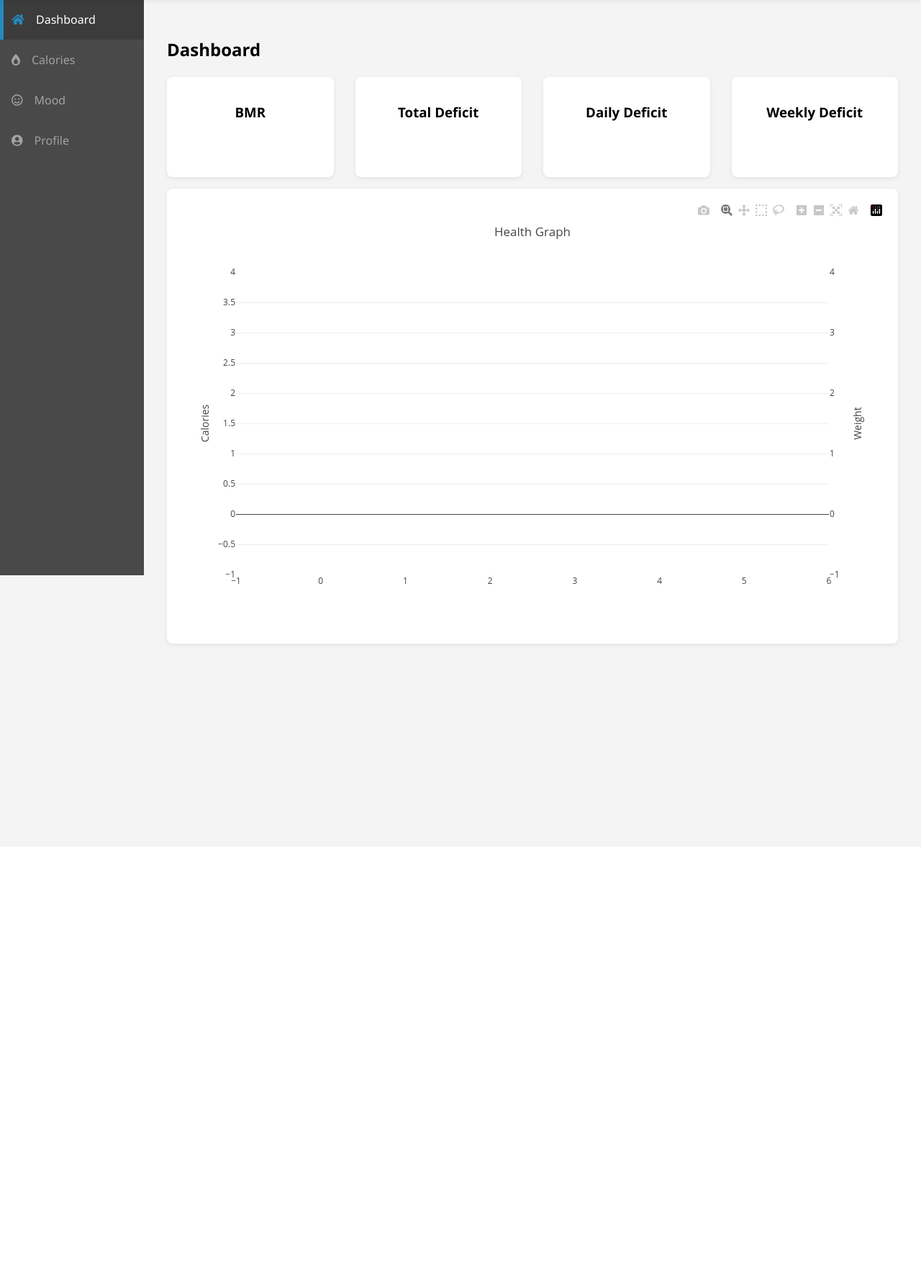
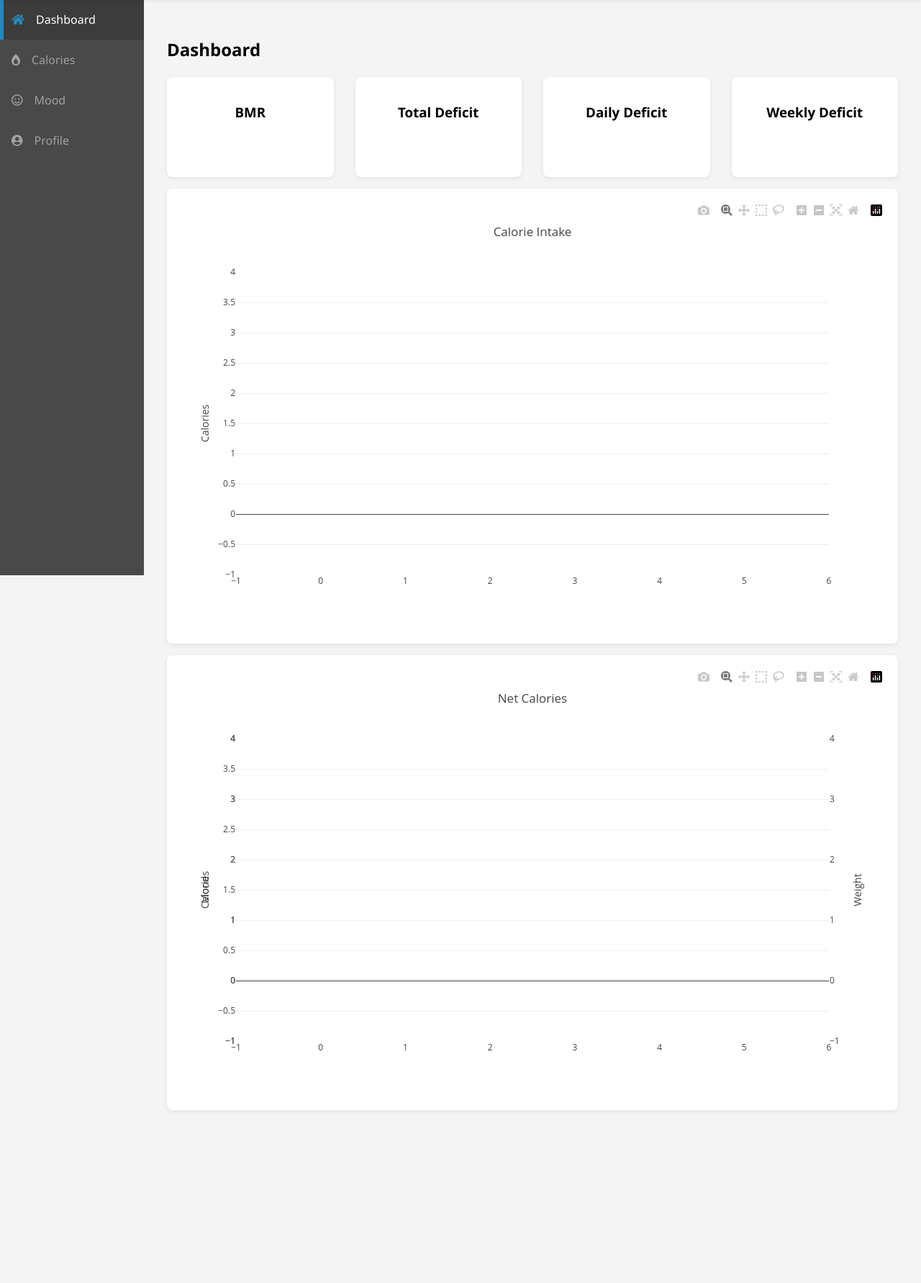
Before and after one commit to Mathic/portfolio, a Django app: page /health/ in a window 1280 px wide. Shown: the part 73-1855 px from the top of the page at 72% size. Before the commit the page ends 973 px from the top, so only its background shows below. Run offline with Django 3.2, Linux system fonts and the light colour scheme; a user stored in the database is signed in; tables that the repository leaves empty hold one stand-in row (values such as "Sample post"); parts of the project's set-up code (start-up, migrations or seed data) failed here and were passed over; some libraries are stand-ins or nearby versions.

Commit message:
Net calorie graph and exercise form
- Added a net calories bar graph with weight
- Minor change to calorie table: added a net calorie that is red when intake is more than output, green otherwise
- Started exercise form
- Added mathfilters to settings

```diff
--- a/calorie/forms.py
+++ b/calorie/forms.py
@@ -1,6 +1,6 @@
 # dappx/forms.py
 from django import forms
-from calorie.models import Entry, Calorie, Mood, Setup, Sleep, UserProfileInfo
+from calorie.models import Entry, Exercise, Calorie, Mood, Setup, Sleep, UserProfileInfo
 from django.contrib.auth.models import User
 
 GENDER_CHOICES = [
@@ -51,6 +51,11 @@ class CalorieForm(forms.ModelForm):
         model = Calorie
         fields = ('entry_weight', 'calories_in', 'calories_out')
 
+class ExerciseForm(forms.ModelForm):
+    class Meta():
+        model = Exercise
+        fields = ('exercise_duration', 'heart_rate')
+
 class SleepForm(forms.ModelForm):
     class Meta():
         model = Sleep
--- a/calorie/static/calorie/js/dashboard.js
+++ b/calorie/static/calorie/js/dashboard.js
@@ -1,37 +1,36 @@
 $(document).ready(function() {
   var days = []
   var cals_in = cals_out = moods = []
+  // $("#loading-alert").show();
 
-  callAjax('api/chart/health_graph', dailyGraph);
-
-  function callAjax(endpoint, callFunction) {
-    // $("#loading-alert").show();
   $.ajax({
     method: "GET",
-      url: endpoint,
+    url: 'api/chart/calorie_intake',
     success: function(data){
       days = data.days
       cals_in = data.cals_in
       cals_out = data.cals_out
+      cal_neg = data.cal_neg
+      cal_pos = data.cal_pos
       weight = data.weight
       moods = data.moods
       $('#totalDeficit').text(data.deficit)
       $('#dailyDeficit').text(data.daily)
       $('#weeklyDeficit').text(data.weekly)
       $('#bmr').text(data.bmr)
-
-        callFunction();
+      calorieIntakeGraph();
+      calorieWeightGraph();
       // $("#loading-alert").hide();
       // $("#success-alert").show();
       // $("#success-alert").fadeOut(3250);
     },
     error: function(error_data){
       console.log("error")
+      // $("#loading-alert").hide();
     }
   });
-  };
 
-  function dailyGraph(){
+  function calorieIntakeGraph(endpoint) {
     var trace1 = {
       x: days,
       y: cals_in,
@@ -60,6 +59,55 @@ $(document).ready(function() {
       },
     };
 
+    var data = [trace1, trace2];
+
+    var layout = {
+      title: "Calorie Intake",
+      legend: {
+        title: 'Year',
+        x: 0.25,
+        y: 1
+      },
+      yaxis: {
+        title: 'Calories',
+        side: 'left',
+        autorange: true,
+        nticks: 11,
+      },
+    };
+
+    Plotly.newPlot('calorieIntake', data, layout, {responsive: true})
+  };
+
+  function calorieWeightGraph(endpoint) {
+    var trace1 = {
+      x: days,
+      y: cal_neg,
+      type: 'bar',
+      name: 'Calories In',
+      marker: {
+        color: 'rgba(219, 64, 82, 0.7)',
+        line: {
+          color: 'rgba(219, 64, 82, 1.0)',
+          width: 1.5
+        }
+      },
+    };
+
+    var trace2 = {
+      x: days,
+      y: cal_pos,
+      type: 'bar',
+      name: 'Calories Out',
+      marker: {
+        color: 'rgba(158,202,225,0.7)',
+        line: {
+          color: 'rgba(8,48,107,1.0)',
+          width: 1.5
+        }
+      },
+    };
+
     var trace3 = {
       x: days,
       y: weight,
@@ -75,10 +123,26 @@ $(document).ready(function() {
       yaxis: 'y2',
     };
 
-    var data = [trace1, trace2, trace3];
+    var trace4 = {
+      x: days,
+      y: moods,
+      type: 'scatter',
+      mode: 'lines+markers',
+      name: 'Mood',
+      marker: {
+        size: 8,
+        "dash": "solid",
+        "color": "rgb(34,139,34)",
+        "width": 2
+      },
+      yaxis: 'y3',
+    };
+
+    var data = [trace1, trace2, trace3, trace4];
 
     var layout = {
-      title: "Health Graph",
+      title: "Net Calories",
+      barmode: 'stack',
       legend: {
         title: 'Year',
         x: 0.25,
@@ -95,9 +159,15 @@ $(document).ready(function() {
         overlaying: 'y',
         autorange: true,
         side: 'right'
+      },
+      yaxis3: {
+        title: 'Mood',
+        overlaying: 'y',
+        autorange: true,
+        side: 'left'
       }
     };
 
-    Plotly.newPlot('plotlyChart', data, layout, {responsive: true})
-  };
+    Plotly.newPlot('calorieWeight', data, layout, {responsive: true})
+  }
 });
--- a/calorie/templates/calorie/calories.html
+++ b/calorie/templates/calorie/calories.html
@@ -32,7 +32,7 @@
       <input id="calorie-datepicker" class="datepicker" value="{{ today }}" date-picked-url="{% url 'ajax_load_calorie' %}" calorie-table-url="{% url 'ajax_load_calorie_table' %}">
       <div id="load-calorie-info"></div>
     </div>
-    <div id="calorie-target" class="cards"></div>
+    <div id="calories-target" class="cards"></div>
   </div>
 </main>
 {% endblock %}
--- /dev/null
+++ b/calorie/templates/calorie/exercise_form.html
@@ -0,0 +1,6 @@
+<hr>
+<form class="" action="index.html" method="post">
+  {% csrf_token %}
+  {{ exercise_form.as_p }}
+</form>
+<hr>
--- a/calorie/templates/calorie/index.html
+++ b/calorie/templates/calorie/index.html
@@ -26,9 +26,11 @@
   </div>
 
   <div class="cards dashboard-graphs">
-    <!-- <h2>Graph</h2> -->
-    <div id="plotlyChart" style="width:100%; height:600px;"></div>
-    <!-- <p>Lorem ipsum dolor sit amet, consectetur adipiscing elit. In iaculis tempor urna vitae auctor. Phasellus commodo, purus sed accumsan mattis, lectus orci bibendum magna, non feugiat metus nunc non ex. Ut vel lorem a nisl finibus ultrices. Etiam ornare, ipsum quis lacinia dignissim, orci velit sodales quam, eu lobortis ligula eros eu dui. Morbi nibh odio, placerat vel euismod et, imperdiet vel risus. In eget risus a felis congue consequat. Nullam eleifend eget elit non bibendum.</p> -->
+    <div id="calorieIntake" style="width:100%; height:600px;"></div>
+  </div>
+
+  <div class="cards dashboard-graphs">
+    <div id="calorieWeight" style="width:100%; height:600px;"></div>
   </div>
 
   <div class="cards to-do">
--- a/calorie/urls.py
+++ b/calorie/urls.py
@@ -17,10 +17,11 @@ urlpatterns = [
     # ajax requests
     path('ajax/load-calorie', views.load_calorie, name='ajax_load_calorie'),
     path('ajax/load-calorie-table', views.load_calorie_table, name='ajax_load_calorie_table'),
+    path('ajax/load-exercise', views.load_exercise, name='ajax_load_exercise'),
     path('ajax/load-sleep', views.load_sleep, name='ajax_load_sleep'),
     path('ajax/load-mood', views.load_mood, name='ajax_load_mood'),
     path('ajax/load-mood-table', views.load_mood_table, name='ajax_load_mood_table'),
 
     # graph APIs
-    path('api/chart/health_graph', views.HealthGraph.as_view(), name='health_graph'),
+    path('api/chart/calorie_intake', views.CalorieIntake.as_view(), name='calorie_intake'),
 ]
--- a/calorie/views.py
+++ b/calorie/views.py
@@ -110,20 +110,20 @@ def user_login(request):
 def calories(request):
     upi = UserProfileInfo.objects.get(user=request.user)
     entries = Entry.objects.filter(user=upi)
-    cals = Calorie.objects.filter(entry__in=entries)
+    cals = Calorie.objects.filter(entry__in=entries).order_by('entry__date_for')
     bmr = weight = calin = calout = 0
-    weight = round(cals.aggregate(Avg('entry_weight'))['entry_weight__avg'], 2)
-    calin = round(cals.aggregate(Avg('calories_in'))['calories_in__avg'], 2)
-    calout = round(cals.aggregate(Avg('calories_out'))['calories_out__avg'], 2)
+    weight = cals.aggregate(Avg('entry_weight'))['entry_weight__avg']
+    calin = cals.aggregate(Avg('calories_in'))['calories_in__avg']
+    calout = cals.aggregate(Avg('calories_out'))['calories_out__avg']
     bmr = calculateBMR(upi, cals.reverse()[0].entry_weight)
 
     context = {
         'nbar': 'calories',
         'today': str(datetime.datetime.today().strftime("%m/%d/%Y")),
-        'weight': weight,
-        'calin': calin,
-        'calout': calout,
-        'bmr': str(round(bmr, 2)),
+        'weight': round(weight, 2),
+        'calin': round(calin, 2),
+        'calout': round(calout, 2),
+        'bmr': round(bmr, 2),
     }
     return render(request, 'calorie/calories.html', context)
 
@@ -171,6 +171,18 @@ def load_calorie_table(request):
         'cals': cals,
     }
     return render(request, 'calorie/calorie_table.html', context)
+
+@login_required
+def load_exercise(request):
+    if request.method == 'POST':
+        exercise_form = ExerciseForm(data=request.POST)
+    else:
+        exercise_form = ExerciseForm()
+
+    context = {
+        'exercise_form': exercise_form,
+    }
+    return render(request, 'calorie/exercise_form.html', context)
 
 # sleep
 @login_required
@@ -257,10 +269,11 @@ def load_mood_table(request):
     return render(request, 'calorie/mood_table.html', {'moods': moods,})
 
 # graph APIs
-class HealthGraph(APIView):
+class CalorieIntake(APIView):
     def get(self, request, format=None):
         upi = UserProfileInfo.objects.get(user=request.user)
-        days = cals_in = cals_out = weight = moods = []
+        days = cals_in = cals_out = []
+        cal_neg = cal_pos = weight = moods = []
         numdays = bmr = deficit = daily = weekly = 0
         recent_weight = 0
 
@@ -273,6 +286,8 @@ class HealthGraph(APIView):
 
             cals_in = {el:0 for el in days}
             cals_out = {el:0 for el in days}
+            cal_neg = {el:0 for el in days}
+            cal_pos = {el:0 for el in days}
             weight = {el:0 for el in days}
             moods = {el:0 for el in days}
 
@@ -281,15 +296,20 @@ class HealthGraph(APIView):
                 if Calorie.objects.filter(entry=entry).exists():
                     cals_in[day] = Calorie.objects.get(entry=entry).calories_in
                     cals_out[day] = Calorie.objects.get(entry=entry).calories_out
+                    recent_weight = Calorie.objects.get(entry=entry).entry_weight
+                    deficit += (cals_out[day] - cals_in[day])
+                    numdays += 1
+                    calnet = cals_out[day] - cals_in[day]
+                    if calnet < 0:
+                        cal_neg[day] = calnet
+                        cal_pos[day] = 0
+                    else:
+                        cal_neg[day] = 0
+                        cal_pos[day] = calnet
                     weight[day] = Calorie.objects.get(entry=entry).entry_weight
-                    recent_weight = weight[day]
-                    deficit += (cals_out[day] - cals_in[day])
-                    print('cals sum: ',(cals_out[day] - cals_in[day]))
-                    print('deficit: ',deficit)
-                    numdays += 1
                 else:
-                    cals_in[day] = 0
-                    cals_out[day] = 0
+                    cals_in[day] = cals_out[day] = 0
+                    cal_neg[day] = cal_pos[day] = weight[day] = 0
 
                 if Mood.objects.filter(entry=entry).exists():
                     moods[day] = Mood.objects.get(entry=entry).mood_rating
@@ -301,20 +321,20 @@ class HealthGraph(APIView):
         weekly = deficit/(numdays/Decimal(7.0))
 
         if recent_weight == 0:
-            recent_weight = setup.weight
-
-        bmr = calculateBMR(upi, recent_weight)
+            recent_weight = Setup.objects.get(user=upi).weight
 
         data = {
             'days': days,
             'cals_in': list(cals_in.values()),
             'cals_out': list(cals_out.values()),
+            'cal_neg': list(cal_neg.values()),
+            'cal_pos': list(cal_pos.values()),
+            'weight': list(weight.values()),
             'moods': list(moods.values()),
-            'weight': list(weight.values()),
-            'deficit': str(round(deficit, 2)),
-            'daily': str(round(daily, 2)),
-            'weekly': str(round(weekly, 2)),
-            'bmr': str(round(bmr, 2)),
+            'deficit': round(deficit, 2),
+            'daily': round(daily, 2),
+            'weekly': round(weekly, 2),
+            'bmr': round(calculateBMR(upi, recent_weight), 2),
         }
         return Response(data)
 
--- a/portfolio/settings.py
+++ b/portfolio/settings.py
@@ -30,6 +30,7 @@ DEBUG = True
 # Application definition
 
 INSTALLED_APPS = [
+    'mathfilters',
     'rest_framework',
     'plotly',
     'info',
```
Also changed, not shown: calorie/static/calorie/js/calorie-info.js (+1 -7 lines), calorie/static/calorie/js/exercise-info.js (added, +25 -0 lines), calorie/templates/calorie/calorie_info.html (+11 -3 lines), calorie/templates/calorie/calorie_table.html (+10 -1 lines). Lines whose indentation alone changed are shown as unchanged.
